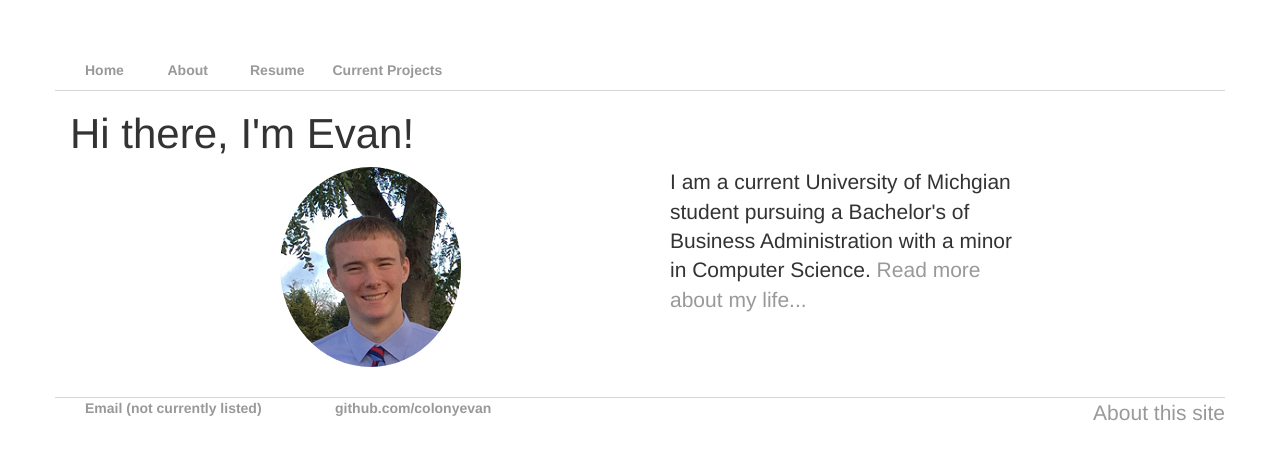
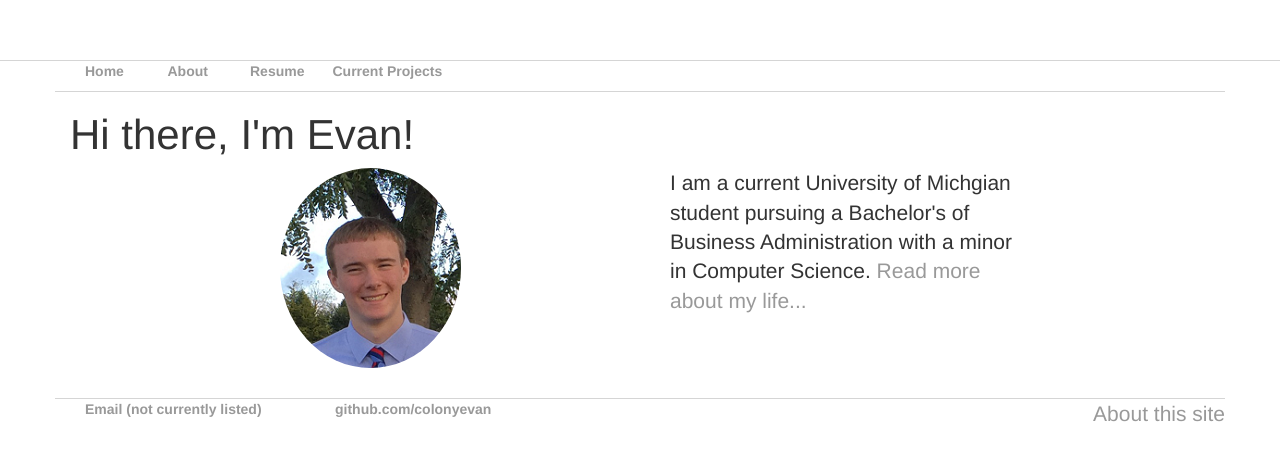
Before and after one commit to colonyevan/colonyevan.github.io, a Jekyll site: the page built from index.html, in a window 1280 px wide. Shown: the top 461 px of the page. Built offline with Jekyll 4.4.1, drawn with Linux system fonts in a browser that asks for light colours.

Commit message:
Attempting boarder

```diff
--- a/_layouts/default.html
+++ b/_layouts/default.html
@@ -12,7 +12,6 @@
     <title>{{page.title}}</title>
 </head>
 
-<body>
 <header class="container">
     <nav class="row">
         <ul class="col-sm-8">
@@ -25,6 +24,8 @@
     </nav>
     <!-- /.row -->
 </header>
+
+<body>
     <!-- /.container -->
 
     <div class="container">
--- a/css/main.css
+++ b/css/main.css
@@ -1,6 +1,7 @@
 
 body {
     margin-top: 60px;
+    border-top: 1px solid #d5d5d5;
 }
 
 header {
```
Lines whose indentation alone changed are shown as unchanged.
